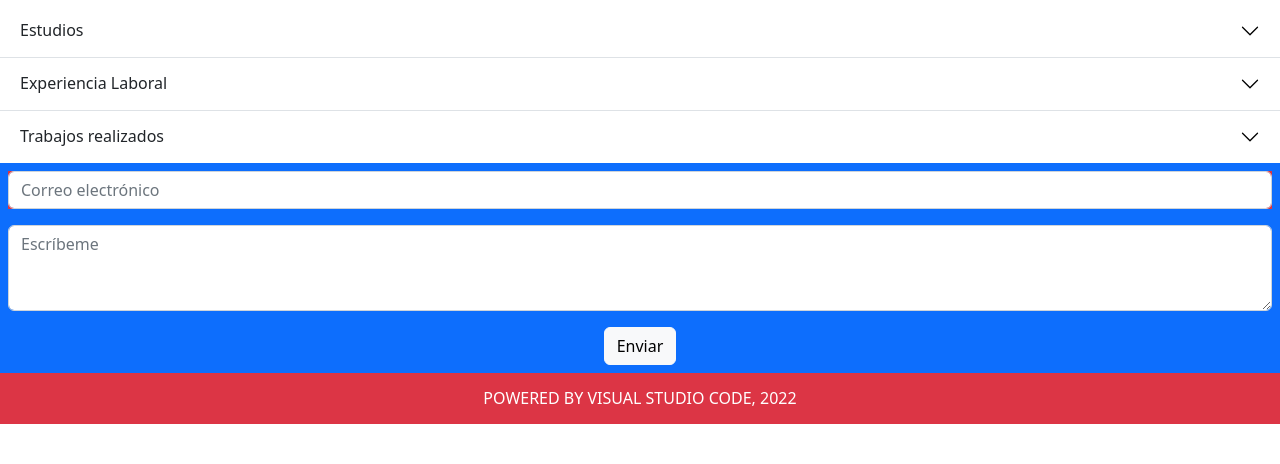
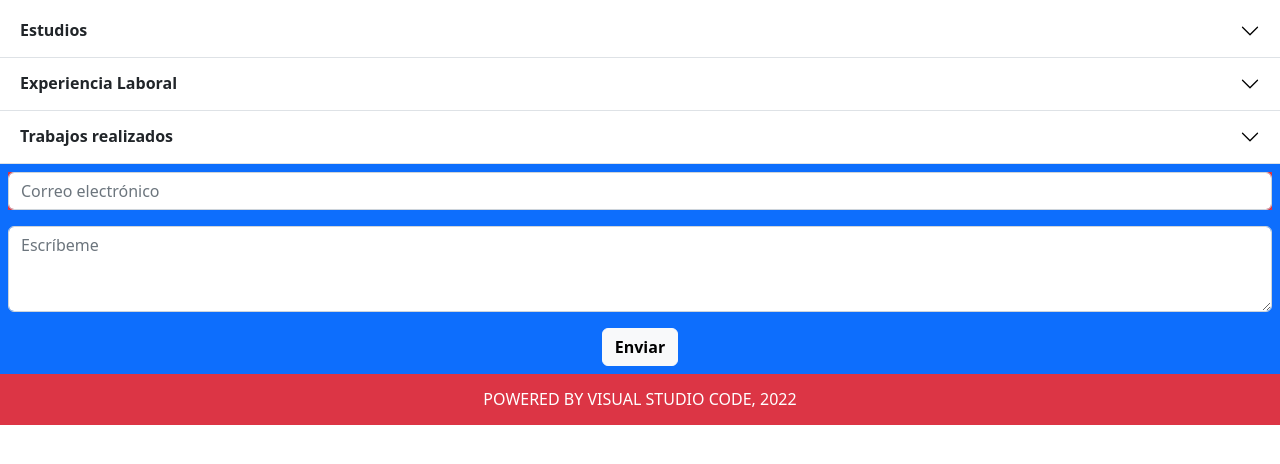
Before and after one commit to Felipecofrem/portafolio_felipecofre, a plain HTML site: page index.html in a window 1280 px wide. Shown: the part 152-616 px from the top of the page. Drawn offline with nearby package versions, Linux system fonts and the light colour scheme.

```diff
--- a/index.html
+++ b/index.html
@@ -21,7 +21,7 @@
       <div class="accordion-item">
         <h2 class="accordion-header" id="flush-headingOne">
           <button
-            class="accordion-button collapsed"
+            class="accordion-button collapsed fw-bold"
             type="button"
             data-bs-toggle="collapse"
             data-bs-target="#flush-collapseOne"
@@ -45,7 +45,7 @@
       <div class="accordion-item">
         <h2 class="accordion-header" id="flush-headingTwo">
           <button
-            class="accordion-button collapsed"
+            class="accordion-button collapsed fw-bold"
             type="button"
             data-bs-toggle="collapse"
             data-bs-target="#flush-collapseTwo"
@@ -74,7 +74,7 @@
       <div class="accordion-item">
         <h2 class="accordion-header" id="flush-headingThree">
           <button
-            class="accordion-button collapsed"
+            class="accordion-button collapsed fw-bold"
             type="button"
             data-bs-toggle="collapse"
             data-bs-target="#flush-collapseThree"
@@ -84,6 +84,7 @@
             Trabajos realizados
           </button>
         </h2>
+        <div calss="container">
         <div
           id="flush-collapseThree"
           class="accordion-collapse collapse"
@@ -207,6 +208,7 @@
       </div>
     </div>
 
+
     <!--  <form class="bg-primary text-white">
       <p class="h5 text-center robolite pt-3">Contacto</p>
       <div class="mb-3 ps-4 pe-4">
@@ -247,7 +249,7 @@
         ></textarea>
       </div>
       <div class="text-center">
-        <button type="submit" class="btn btn-light btn-primary enviar">
+        <button type="submit" class="btn btn-light btn-primary enviar fw-bold">
           Enviar
         </button>
       </div>
```
